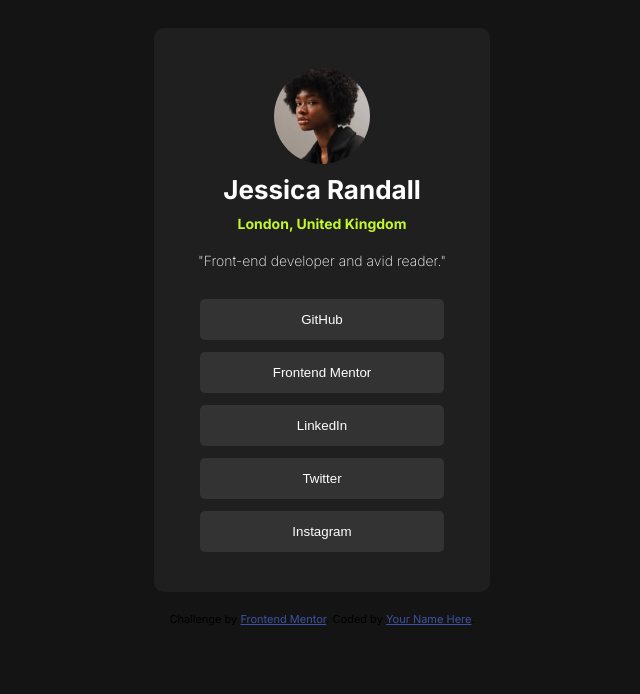
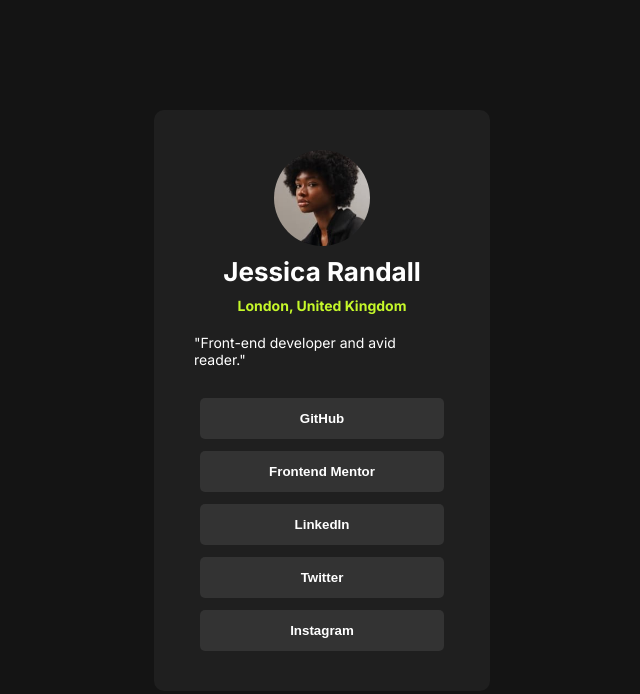
Before and after one commit to numerotres865/Front-end-Mentor, a plain HTML site: page index.html in a window 1280 px wide. Shown: the whole page, without its empty margins (318-958 px from the left). Drawn offline with Linux system fonts and the light colour scheme.

Commit message:
Add files via upload

```diff
--- a/index.css
+++ b/index.css
@@ -1,10 +1,14 @@
+* {
+  margin: 0;
+}
 body {
   background-color: hsl(0, 0%, 8%);
   display: flex;
   flex-direction: column;
+  justify-content: center;
   align-items: center;
-  justify-content: center;
   font-family: "Inter", sans-serif;
+  height: 100vh;
 }
 .main-container {
   display: flex;
@@ -12,10 +16,8 @@
   align-items: center;
   background-color: hsl(0, 0%, 12%);
   width: 20vw;
-  height: fit-content;
   border-radius: 10px;
   padding: 40px;
-  margin: 20px;
 }
 .divbut {
   display: flex;
@@ -39,7 +41,7 @@
   margin-bottom: 30px;
   color: hsl(0, 0%, 100%);
   font-size: 14px;
-  font-weight: 200;
+  font-weight: 400;
 }
 button {
   background-color: hsl(0, 0%, 20%);
@@ -48,6 +50,7 @@
   border-radius: 5px;
   border: none;
   padding: 13px;
+  font-weight: 700;
 }
 button:hover {
   background-color: hsl(75, 94%, 57%);
--- a/index.html
+++ b/index.html
@@ -33,6 +33,7 @@
     </style>
   </head>
   <body>
+    <div class="all">
       <div class="main-container">
         <img src="./assets/images/avatar-jessica.jpeg" alt="" />
         <h1>Jessica Randall</h1>
@@ -46,11 +47,6 @@
           <button>Instagram</button>
         </div>
       </div>
-    <div class="attribution">
-      Challenge by
-      <a href="https://www.frontendmentor.io?ref=challenge" target="_blank"
-        >Frontend Mentor</a
-      >. Coded by <a href="#">Your Name Here</a>.
     </div>
   </body>
 </html>
```
Lines whose indentation alone changed are shown as unchanged.
